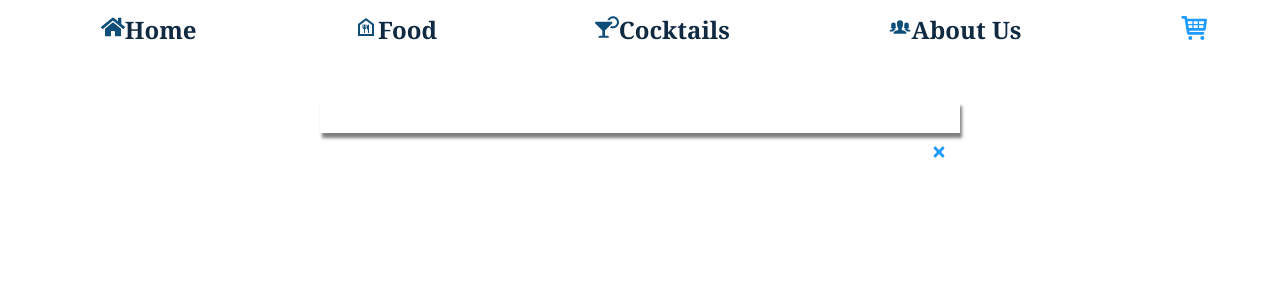
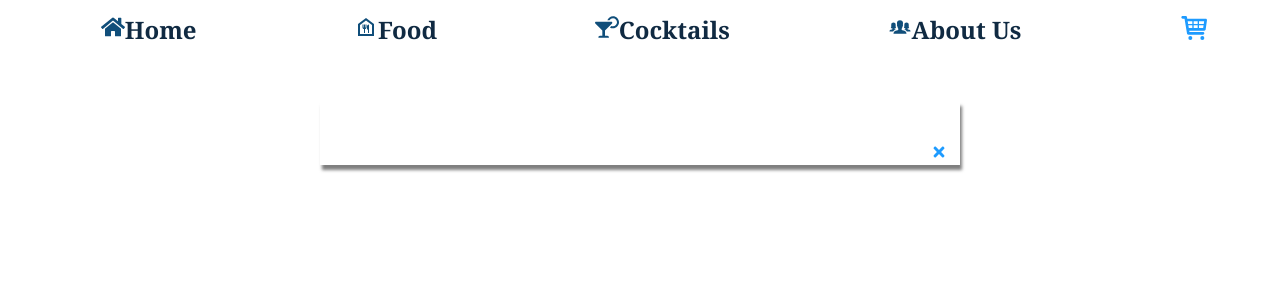
Before and after one commit to Edima2004/Compiled-Experience--REACT, a React (Create React App) app: page /Cart in a window 1280 px wide. Shown: the top 300 px of the page. Built offline with nearby package versions, Linux system fonts and the light colour scheme; no server answers.

Commit message:
style updated

```diff
--- a/src/index.css
+++ b/src/index.css
@@ -162,7 +162,7 @@ div .navbar {
   margin: 0 auto;
   width: 50%;
   margin-top: 1rem;
-  padding: 1rem;
+  padding: 2rem;
   font-size: 1.1rem;
   text-align: center;
   box-shadow: var(--lightShadow2);
@@ -625,7 +625,7 @@ button {
 
 @media (min-width:600px) {
   .btn-menu {
-    margin-inline: 1rem;
+    margin-right: .5rem;
   }
 }
 
@@ -1017,6 +1017,12 @@ Form
   }
 }
 
+@media screen and (max-width:600px) {
+  .review-section {
+    margin-bottom:5rem ;}
+
+}
+
 
 /*? Dark mode */
 .dark-home{
```
